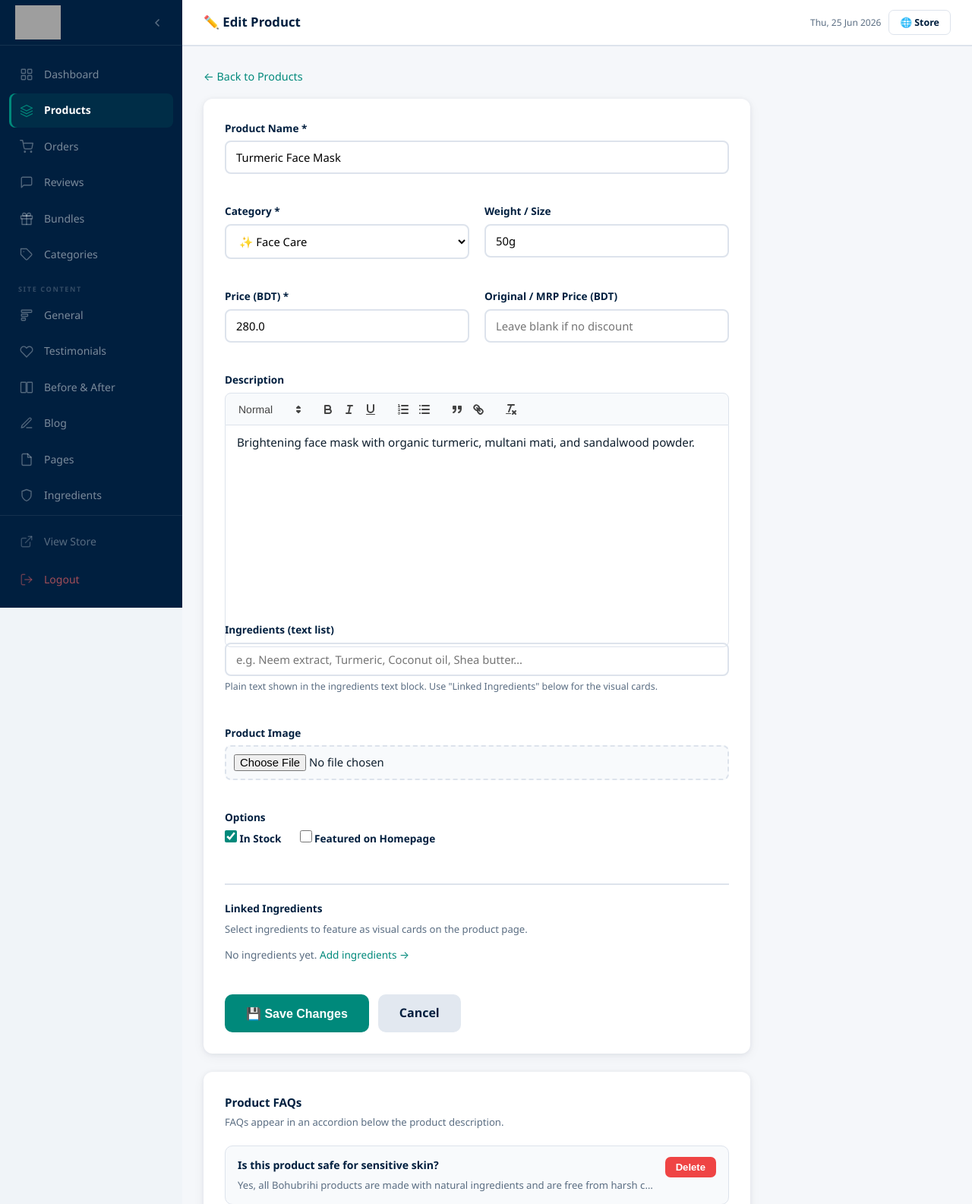
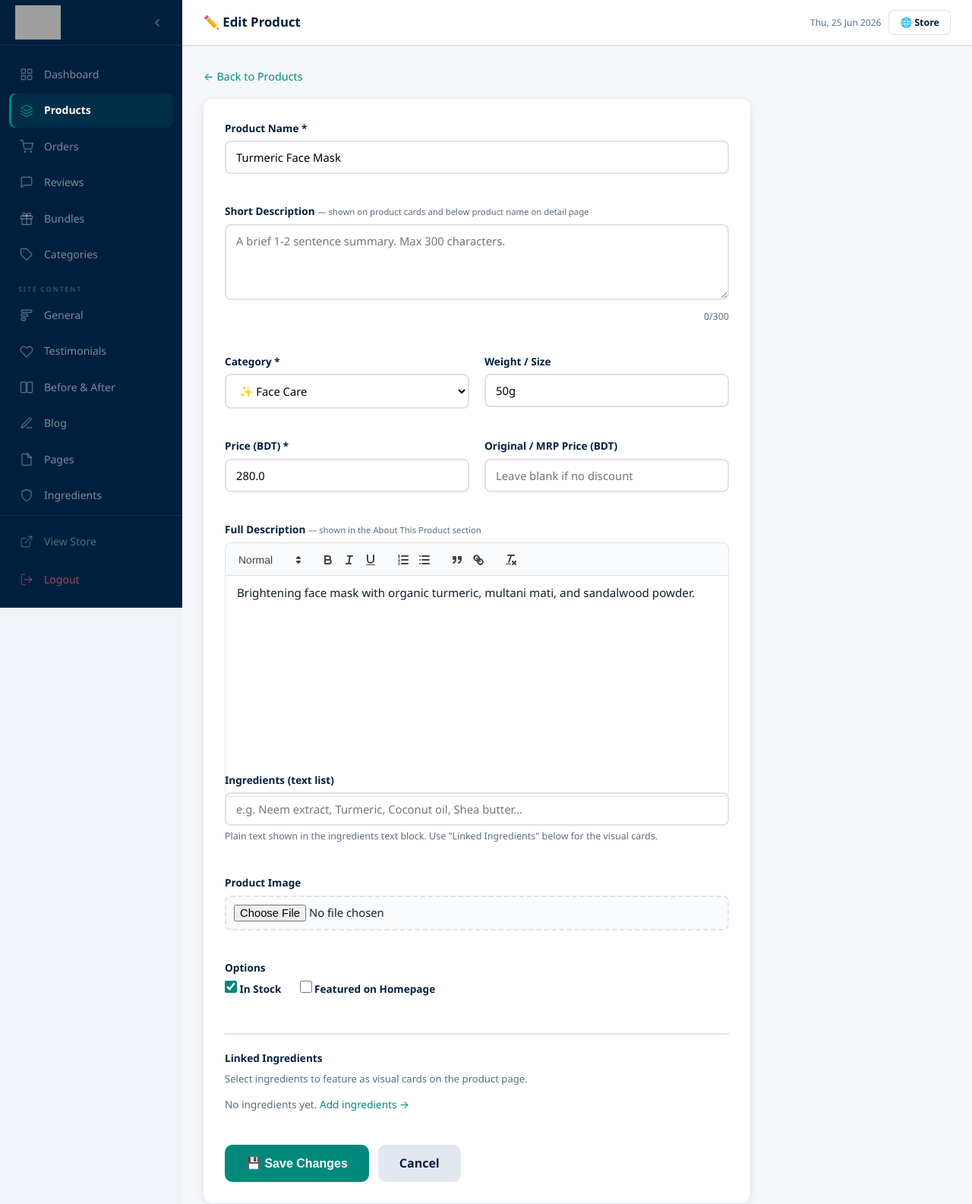
Before and after one commit to asifrman1996/bohubrihi, a Flask app: page /admin/products/edit/5 in a window 1280 px wide. Shown: the top 1585 px of the page at 76% size. Run offline with Flask 3, Linux system fonts and the light colour scheme; the visitor is signed in with stand-in values (Sample User, id 1); parts of the project's set-up code (start-up, migrations or seed data) failed here and were passed over; some libraries are stand-ins or nearby versions; grey boxes are pictures that could not be loaded.

Commit message:
Add short_description field to Product for card excerpts vs full description
- Product model: new short_description column (Text, nullable) added before description
- db.create_all() adds the column automatically on next deploy
- admin_add_product + admin_edit_product: save short_description from form
- Admin product form:
  * New textarea field (max 300 chars, live character counter) below product name
  * Label: "Short Description - shown on product cards and detail page"
  * Existing Quill editor relabelled: "Full Description - shown in About This Product"
- Product detail page: short_description in right column info block (plain text, muted)
- About This Product section: description (Quill HTML, |safe) unchanged
- Homepage featured products: product-desc now uses short_description
- Shop page product cards: product-desc now uses short_description

Co-Authored-By: Claude Sonnet 4.6 <noreply@anthropic.com>

```diff
--- a/app.py
+++ b/app.py
@@ -57,6 +57,7 @@ product_ingredients = db.Table('product_ingredients',
 class Product(db.Model):
     id = db.Column(db.Integer, primary_key=True)
     name = db.Column(db.String(200), nullable=False)
+    short_description = db.Column(db.Text, default='')
     description = db.Column(db.Text, default='')
     price = db.Column(db.Float, nullable=False)
     original_price = db.Column(db.Float, nullable=True)
@@ -730,6 +731,7 @@ def admin_add_product():
         orig = request.form.get('original_price', '').strip()
         product = Product(
             name=request.form['name'],
+            short_description=request.form.get('short_description', ''),
             description=request.form.get('description', ''),
             price=float(request.form['price']),
             original_price=float(orig) if orig else None,
@@ -769,6 +771,7 @@ def admin_edit_product(pid):
                 product.image = new_image
         orig = request.form.get('original_price', '').strip()
         product.name = request.form['name']
+        product.short_description = request.form.get('short_description', '')
         product.description = request.form.get('description', '')
         product.price = float(request.form['price'])
         product.original_price = float(orig) if orig else None
--- a/templates/admin/product_form.html
+++ b/templates/admin/product_form.html
@@ -25,6 +25,20 @@
         <label>Product Name *</label>
         <input type="text" name="name" value="{{ product.name if product else '' }}" required
                placeholder="e.g. Neem & Turmeric Soap">
+      </div>
+
+      <div class="form-group" style="grid-column:1/-1;">
+        <label>
+          Short Description
+          <small style="font-weight:400; color:var(--muted);">— shown on product cards and below product name on detail page</small>
+        </label>
+        <textarea name="short_description" rows="2" maxlength="300" id="shortDescInput"
+                  placeholder="A brief 1-2 sentence summary. Max 300 characters."
+                  oninput="document.getElementById('shortDescCount').textContent=this.value.length"
+                  style="resize:vertical;">{{ product.short_description if product and product.short_description else '' }}</textarea>
+        <div style="text-align:right; font-size:.78rem; color:var(--muted); margin-top:4px;">
+          <span id="shortDescCount">{{ (product.short_description|length) if product and product.short_description else 0 }}</span>/300
+        </div>
       </div>
 
       <div class="form-group">
@@ -56,7 +70,10 @@
       </div>
 
       <div class="form-group" style="grid-column:1/-1;">
-        <label>Description</label>
+        <label>
+          Full Description
+          <small style="font-weight:400; color:var(--muted);">— shown in the About This Product section</small>
+        </label>
         <div id="descEditor">{% if product and product.description %}{{ product.description | safe }}{% endif %}</div>
         <input type="hidden" name="description" id="descInput">
       </div>
--- a/templates/store/index.html
+++ b/templates/store/index.html
@@ -124,7 +124,7 @@
           <div class="product-cat">{{ p.category.name }}</div>
           <a href="{{ url_for('product_detail', pid=p.id) }}" class="product-name">{{ p.name }}</a>
           {% if p.weight %}<div class="product-weight">{{ p.weight }}</div>{% endif %}
-          <div class="product-desc">{{ p.description }}</div>
+          {% if p.short_description %}<div class="product-desc">{{ p.short_description }}</div>{% endif %}
           <div class="product-footer">
             <div class="price-wrap">
               <span class="price">{{ p.price|int }}</span>
--- a/templates/store/product.html
+++ b/templates/store/product.html
@@ -72,7 +72,9 @@
         </div>
 
         <!-- Short description -->
-        <div class="pd-short-desc pd-rich-text">{{ product.description | safe }}</div>
+        {% if product.short_description %}
+        <div class="pd-short-desc">{{ product.short_description }}</div>
+        {% endif %}
 
         <!-- Add to cart -->
         {% if product.in_stock %}
--- a/templates/store/shop.html
+++ b/templates/store/shop.html
@@ -100,7 +100,7 @@
         <div class="product-cat">{{ p.category.name }}</div>
         <a href="{{ url_for('product_detail', pid=p.id) }}" class="product-name">{{ p.name }}</a>
         {% if p.weight %}<div class="product-weight">{{ p.weight }}</div>{% endif %}
-        <div class="product-desc">{{ p.description }}</div>
+        {% if p.short_description %}<div class="product-desc">{{ p.short_description }}</div>{% endif %}
         <div class="product-footer">
           <div class="price-wrap">
             <span class="price">{{ p.price|int }}</span>
```
